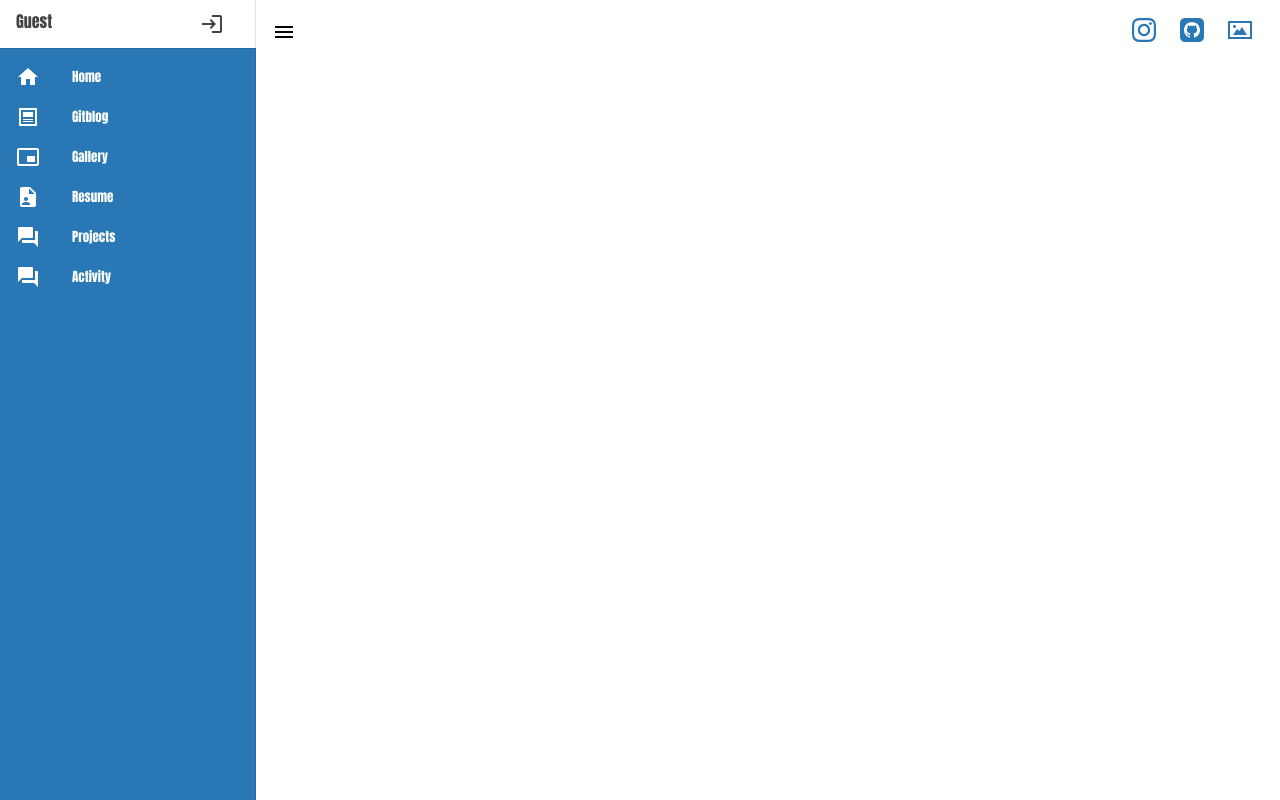
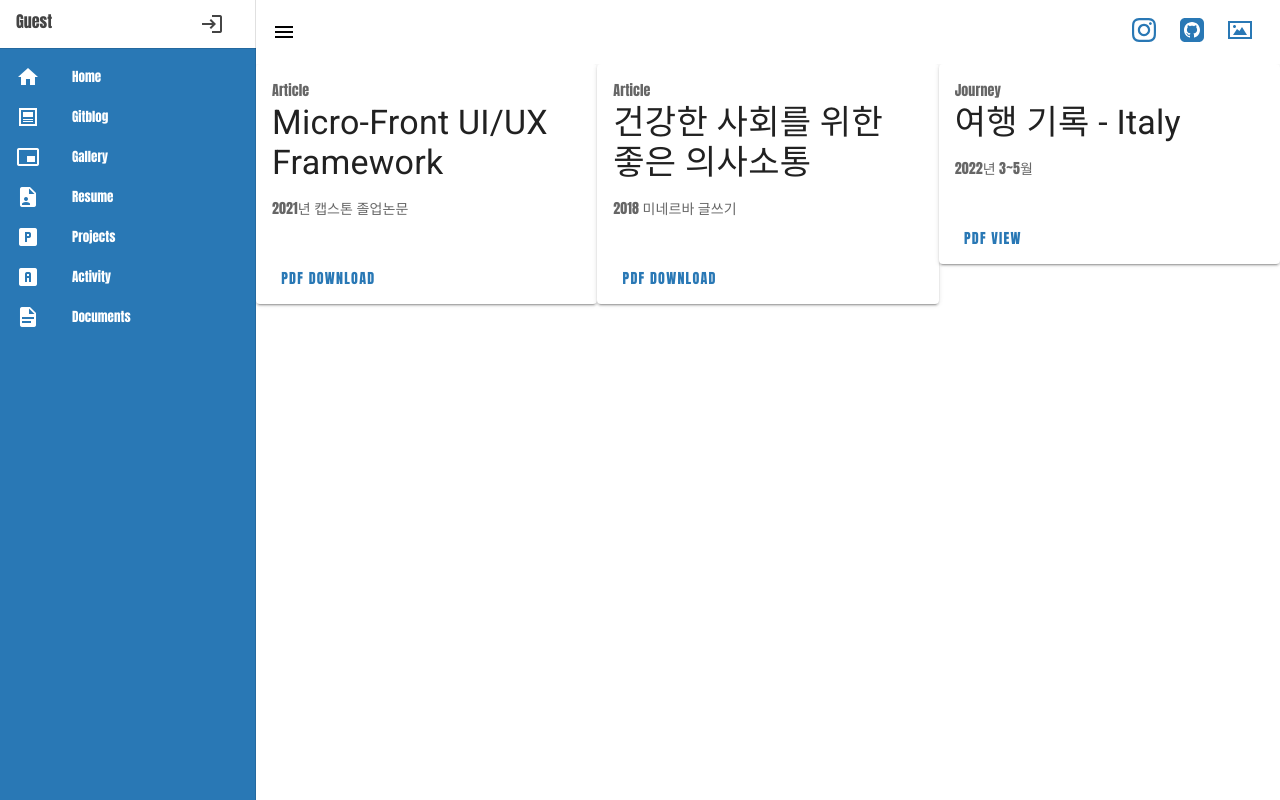
Before and after one commit to Lajancia/VUE2-VUETIFY, a Vue app: page /documents in a window 1280 px wide. Both pictures are taken after a click on the button 28 px from the left and 32 px from the top of the page. Built offline with nearby package versions, Linux system fonts and the light colour scheme; what mdi-vue, vue-snap would draw is missing.

Commit message:
documents

```diff
--- a/src/App.vue
+++ b/src/App.vue
@@ -23,7 +23,19 @@
       </template>
       <span>This login was diactivated in this website due to the Hosting problem.</span>
     </v-tooltip> -->
-    <router-link to=/indexpage>
+
+     <a href="api/auth/logout" v-if="$store.state.user">
+       <v-icon
+        class="text-right text--text ml-15"
+
+          v-bind="attrs"
+          v-on="on"
+        >
+         mdi-logout
+        </v-icon>
+
+    </a>
+     <router-link to=/indexpage v-else >
        <v-icon
         class="text-right text--text ml-15"
 
@@ -32,6 +44,7 @@
         >
          mdi-login
         </v-icon>
+
     </router-link>
 
                 <v-icon
@@ -96,7 +109,7 @@
         </v-list-item>
         <v-list-item link>
           <v-list-item-icon>
-            <v-icon color="primary">mdi-forum</v-icon>
+            <v-icon color="primary">mdi-alpha-p-box</v-icon>
           </v-list-item-icon>
 
           <v-list-item-content>
@@ -108,7 +121,7 @@
         </v-list-item>
         <v-list-item link>
           <v-list-item-icon>
-            <v-icon color="primary">mdi-forum</v-icon>
+            <v-icon color="primary">mdi-alpha-a-box</v-icon>
           </v-list-item-icon>
 
           <v-list-item-content>
@@ -118,6 +131,19 @@
             <!-- <mdicon name="playstation" /> -->
           </v-list-item-content>
         </v-list-item>
+         <v-list-item link>
+          <v-list-item-icon>
+            <v-icon color="primary">mdi-file-document</v-icon>
+          </v-list-item-icon>
+
+          <v-list-item-content>
+            <v-list-item-title color="text">
+              <router-link to=/documents>Documents</router-link>
+            </v-list-item-title>
+            <!-- <mdicon name="playstation" /> -->
+          </v-list-item-content>
+        </v-list-item>
+
 
       </v-list>
     </v-navigation-drawer>
--- a/src/components/IndexPage.vue
+++ b/src/components/IndexPage.vue
@@ -1,4 +1,5 @@
 <template>
+  <v-container>
     <div class="py-10">
       <div v-if="user">
         <h1 class="text-yellow-500 text-6xl py-2">User Information</h1>
@@ -22,6 +23,7 @@
         </form>
       </div>
     </div>
+  </v-container>
 </template>
 
 <script>
--- a/src/router/index.js
+++ b/src/router/index.js
@@ -189,6 +189,17 @@ const routes = [
     // which is lazy-loaded when the route is visited.
     component: () => import(/* webpackChunkName: "about" */ '../components/Join.vue')
   },
+      {
+    path: '/documents',
+    name: 'Document',
+    meta: {
+        title: "Documents",
+      },
+    // route level code-splitting
+    // this generates a separate chunk (about.[hash].js) for this route
+    // which is lazy-loaded when the route is visited.
+    component: () => import(/* webpackChunkName: "about" */ '../views/Documents.vue')
+  },
 
 ]
 
--- /dev/null
+++ b/src/views/Documents.vue
@@ -0,0 +1,46 @@
+<template>
+  <v-row no-gutters>
+    <v-col>
+      <v-card class="mx-auto" max-width="344">
+        <v-card-text>
+          <div>Article</div>
+          <p class="text-h4 text--primary">Micro-Front UI/UX Framework</p>
+          <p>2021년 캡스톤 졸업논문</p>
+        </v-card-text>
+        <v-card-actions>
+          <a href="@/assets/Documents/Document1.pdf" download>
+            <v-btn text color="accent accent-4">PDF Download</v-btn></a
+          >
+        </v-card-actions>
+      </v-card>
+    </v-col>
+    <v-col>
+      <v-card class="mx-auto" max-width="344">
+        <v-card-text>
+          <div>Article</div>
+          <p class="text-h4 text--primary">건강한 사회를 위한 좋은 의사소통</p>
+          <p>2018 미네르바 글쓰기</p>
+        </v-card-text>
+        <v-card-actions>
+          <a href="@/assets/Documents/Document2.pdf" download>
+            <v-btn text color="accent accent-4">PDF Download</v-btn></a
+          >
+        </v-card-actions>
+      </v-card>
+    </v-col>
+    <v-col>
+      <v-card class="mx-auto" max-width="344">
+        <v-card-text>
+          <div>Journey</div>
+          <p class="text-h4 text--primary">여행 기록 - Italy</p>
+          <p>2022년 3~5월</p>
+        </v-card-text>
+        <v-card-actions>
+          <a href="@/assets/Documents/Document1.pdf" download>
+            <v-btn text color="accent accent-4">PDF View</v-btn></a
+          >
+        </v-card-actions>
+      </v-card>
+    </v-col>
+  </v-row>
+</template>
```
Also changed, not shown: 11 other files (tests, documents, lock files or other folders). Lines whose indentation alone changed are shown as unchanged.
